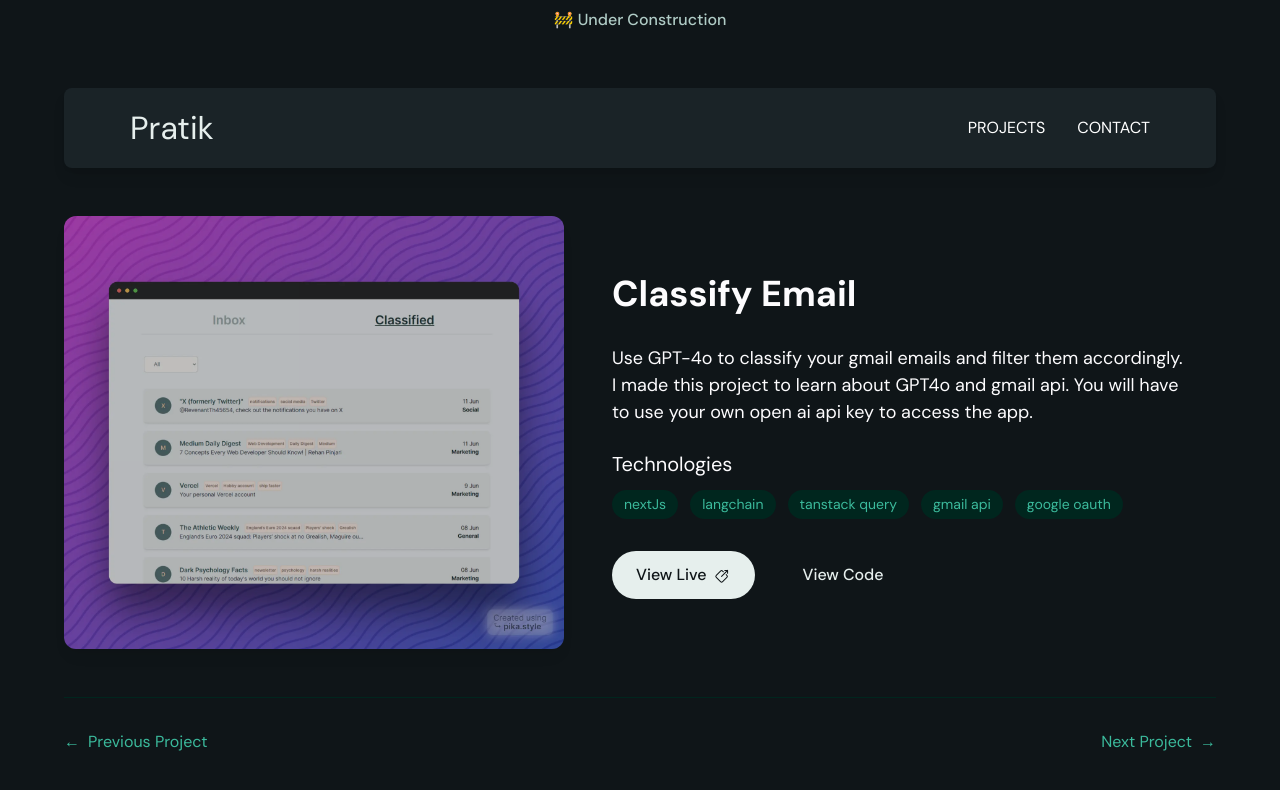
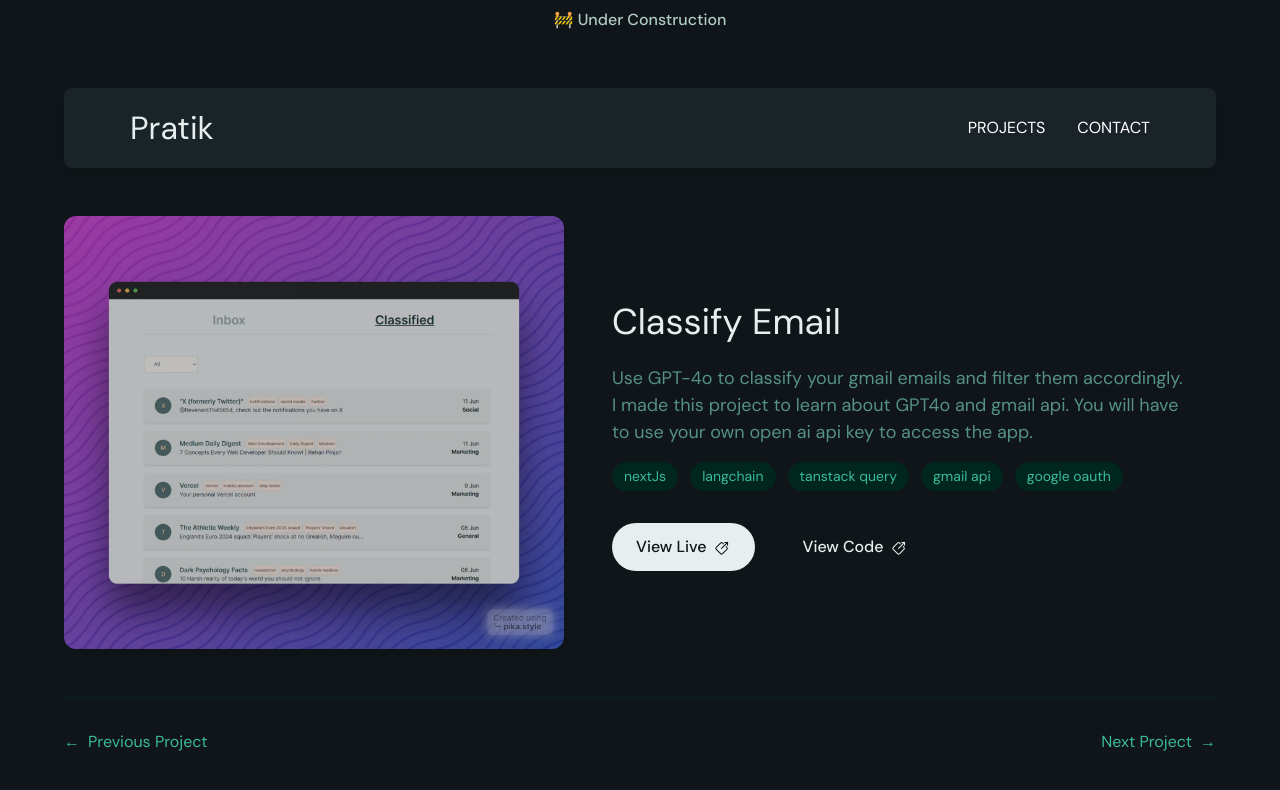
Before and after one commit to pratikdevdas/myportfolio, a Next.js app: page /projects/emailClassify in a window 1280 px wide. Shown: the top 790 px of the page. Built offline with nearby package versions, Linux system fonts and the light colour scheme.

Commit message:
refactor: 🛠️ enhance 404 error page and project layout

```diff
--- a/pages/404.tsx
+++ b/pages/404.tsx
@@ -1,29 +1,59 @@
 import Image from "next/image";
-import Link from "next/link";
+import { useRouter } from "next/router";
 import four from "../public/404.png";
 import Navbar from "../components/Layout/Navbar";
 import { NextSeo } from 'next-seo';
+import Button from "../components/Button";
+import { HomeIcon } from "@heroicons/react/24/outline";
 
 export default function Error() {
+  const router = useRouter();
+
+  const handleBack = () => {
+    if (window.history.length > 2) {
+      router.back();
+    } else {
+      router.push('/');
+    }
+  };
+
   return (
-    <div className="h-screen overflow-hidden text-center">
+    <>
       <NextSeo
         title="404 - Page Not Found | Pratik Dev Das"
         description="The page you are looking for does not exist. Return to the homepage."
         noindex={true}
       />
-      <Navbar />
-      <div className="flex h-full w-full flex-col items-center justify-center gap-10 bg-gradient-to-b from-black via-g900 to-g800 font-raleway">
-        <Link
-          className="text-light block w-full bg-transparent text-center font-roboto text-xl transition duration-300 ease-in-out hover:scale-100 hover:text-green hover:underline"
-          href="/"
-        >
-          Take Me Home
-        </Link>
-        <div className="mx-16 rounded-full bg-light">
-          <Image src={four} width={600} alt="404 Error" className="mx-auto" />
+
+      <div className="min-h-screen bg-dark-green-1000">
+        <div className="mx-auto max-w-[660px] px-4 py-8 md:py-12 lg:max-w-[900px] xl:max-w-[1184px]">
+          <Navbar />
+          <main className="font-dm-sans text-light">
+            <div className="mt-8 md:mt-12 flex flex-col items-center justify-center gap-8">
+              <div className="w-full max-w-[500px]">
+                <div className="relative overflow-hidden rounded-xl bg-dark-green-100 p-8">
+                  <Image
+                    src={four}
+                    alt="404 Error"
+                    className="mx-auto w-full h-auto"
+                    priority
+                  />
+                </div>
+              </div>
+
+              <div className="text-center">
+                <h1 className="mb-6 text-3xl font-bold md:text-4xl text-dark-green-200">Page Not Found</h1>
+                <p className="mb-8 text-lg text-dark-green-300">The page you are looking for might have been removed, had its name changed, or is temporarily unavailable.</p>
+
+                <Button onClick={handleBack}>
+                  <HomeIcon className="h-5 w-5" />
+                  Take Me Back
+                </Button>
+              </div>
+            </div>
+          </main>
         </div>
       </div>
-    </div>
+    </>
   );
 }
--- a/pages/projects/[project].tsx
+++ b/pages/projects/[project].tsx
@@ -62,7 +62,7 @@ const Post = ({
 
         <div className="mx-auto max-w-[660px] px-4 py-8 md:py-12 lg:max-w-[900px] xl:max-w-[1184px]">
           <Navbar />
-          <main className="font-raleway text-light">
+          <main className="font-dm-sans text-light">
             <div className="mt-8 md:mt-12">
               <div className="flex w-full flex-col items-center justify-start gap-8 md:flex-row md:gap-12">
                 <div className="w-full max-w-[500px] md:w-1/2">
@@ -84,14 +84,15 @@ const Post = ({
                 </div>
 
                 <div className="w-full md:w-1/2">
-                  <h1 className="mb-6 text-3xl font-bold md:text-4xl">
+                  <div className="space-y-4">
+                    <h1 className="text-3xl text-dark-green-50 md:text-4xl">
                       {title}
                     </h1>
-                  <p className="text-gray-300 mb-6 text-lg">{description}</p>
+                    <p className="text-lg  text-dark-green-300">
+                      {description}
+                    </p>
 
-                  <div className="mb-8 text-green">
-                    <h2 className="mb-3 text-xl text-light">Technologies</h2>
-                    <ul className="flex flex-wrap gap-3">
+                      <ul className="flex flex-wrap gap-3 text-green">
                         {stacks.map((tech, i) => (
                           <li
                             key={i}
@@ -103,7 +104,7 @@ const Post = ({
                       </ul>
                   </div>
 
-                  <div className="flex gap-6">
+                  <div className="flex gap-6 mt-8">
                     {url && (
                       <Button href={url} openInNewTab={true}>
                         View Live{" "}
@@ -117,6 +118,7 @@ const Post = ({
                         openInNewTab={true}
                       >
                         View Code
+                        <ArrowUpOnSquareIcon className="h-4 w-4 rotate-45" />
                       </Button>
                     )}
                   </div>
@@ -166,8 +168,6 @@ export async function getStaticPaths() {
     params: { project: p.id },
   }));
 
-  console.log(paths);
-
   return { paths, fallback: false };
 }
 
```
Lines whose indentation alone changed are shown as unchanged.
